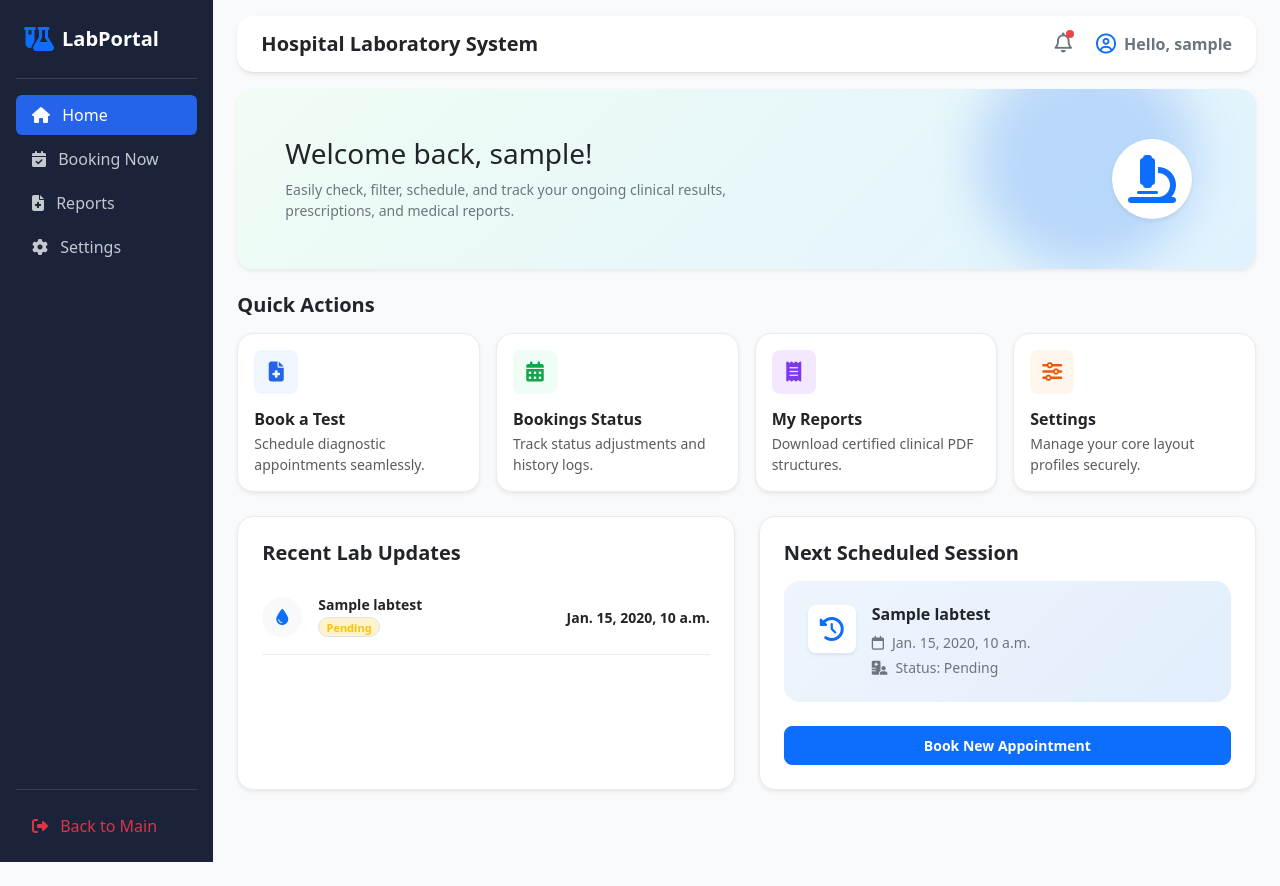
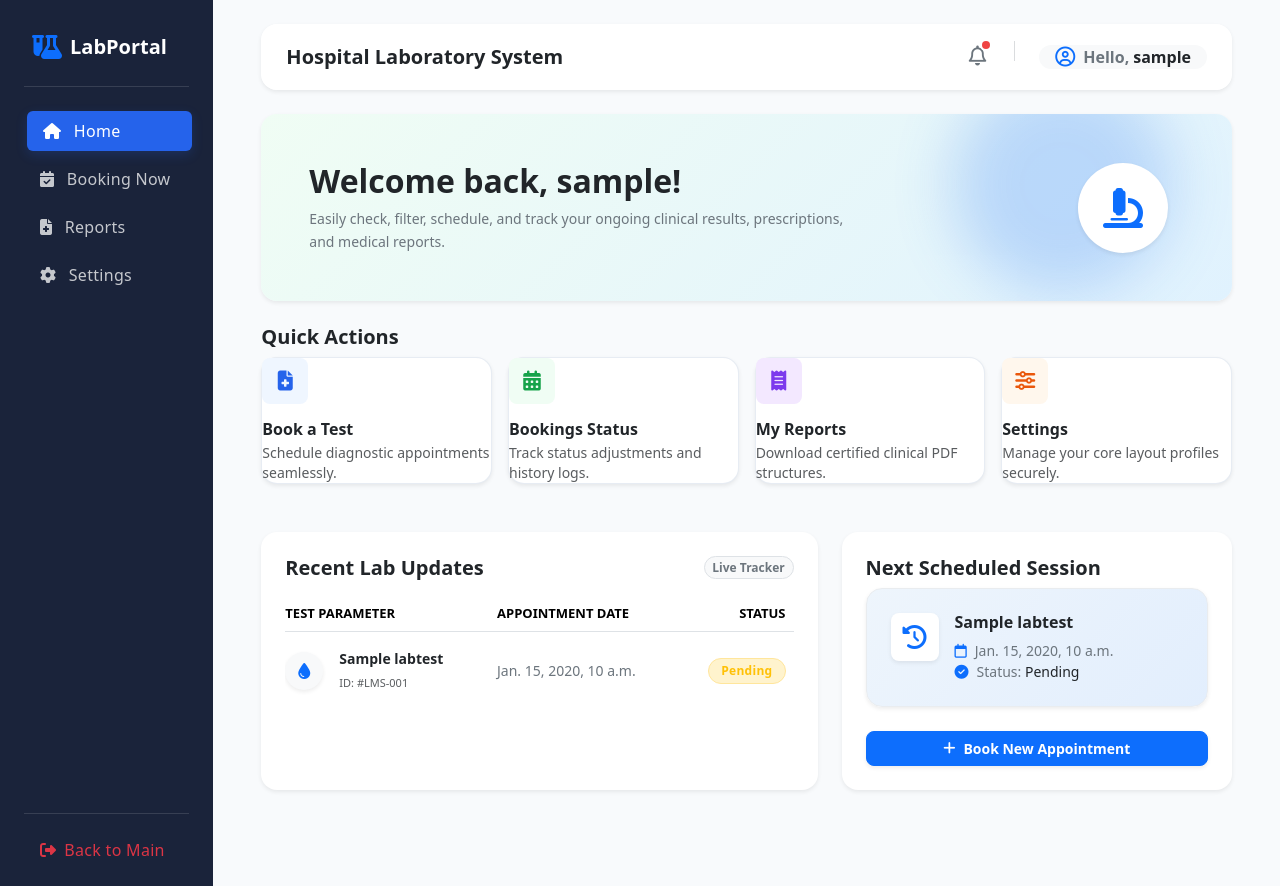
Before and after one commit to Ashagiri/Hos-Lab-Era, a Django app: page /dashboard/ in a window 1280 px wide. Before the commit the page ends 862 px from the top, so only its background shows below. Run offline with Django 5.2, Linux system fonts and the light colour scheme; a user stored in the database is signed in; tables that the repository leaves empty hold one stand-in row (values such as "Sample post").

Commit message:
Refactor: Update user session redirection to dashboard and enhance dashboard layout with improved styling and functionality

```diff
--- a/core/templates/laboratory/dashboard.html
+++ b/core/templates/laboratory/dashboard.html
@@ -12,51 +12,84 @@
     <style>
       :root {
         --sidebar-bg: #1a233a;
-        --card-hover-transform: translateY(-5px);
+        --card-hover-transform: translateY(-6px);
+        --transition-smooth: all 0.3s cubic-bezier(0.4, 0, 0.2, 1);
       }
 
       body {
         background-color: #f8fafc;
         min-height: 100vh;
         font-family: system-ui, -apple-system, "Segoe UI", Roboto, sans-serif;
+        -webkit-font-smoothing: antialiased;
       }
 
+      /* Glassmorphism Cards */
       .glass-card {
-        background-color: rgba(255, 255, 255, 0.9) !important;
-        backdrop-filter: blur(8px);
-        -webkit-backdrop-filter: blur(8px);
+        background: rgba(255, 255, 255, 0.95) !important;
+        backdrop-filter: blur(10px);
+        -webkit-backdrop-filter: blur(10px);
+        border: 1px solid rgba(255, 255, 255, 0.8) !important;
       }
 
+      /* Sidebar Navigation Link Styling */
       .sidebar-link {
-        transition: all 0.2s ease;
-        border-radius: 8px;
+        transition: var(--transition-smooth);
+        border-radius: 10px;
+        font-weight: 500;
+        letter-spacing: 0.3px;
       }
       .sidebar-link:hover, .sidebar-link.active {
-        background-color: rgba(255, 255, 255, 0.1) !important;
+        background-color: rgba(255, 255, 255, 0.08) !important;
+        transform: translateX(3px);
         opacity: 1 !important;
       }
       .sidebar-link.active {
         background-color: #2563eb !important;
+        box-shadow: 0 4px 12px rgba(37, 99, 235, 0.2);
       }
 
+      /* Interactive Dashboard Action Grid */
       .interactive-card {
         text-decoration: none;
         color: inherit;
-        transition: transform 0.25s ease, box-shadow 0.25s ease;
+        transition: var(--transition-smooth);
+        border: 1px solid rgba(226, 232, 240, 0.8) !important;
       }
       .interactive-card:hover {
         transform: var(--card-hover-transform);
-        box-shadow: 0 10px 20px rgba(0, 0, 0, 0.08) !important;
-        color: inherit;
+        box-shadow: 0 12px 24px rgba(0, 0, 0, 0.04) !important;
+        background: #ffffff !important;
+      }
+      .icon-box {
+        transition: var(--transition-smooth);
+      }
+      .interactive-card:hover .icon-box {
+        transform: scale(1.1);
       }
 
+      /* Clean Pill Status Indicators */
+      .status-pill {
+        font-weight: 600;
+        letter-spacing: 0.3px;
+        padding: 6px 12px;
+        border-radius: 30px;
+      }
+
+      /* Notification Badge Styling */
       .badge-notify {
         position: absolute;
-        top: -2px;
-        right: -2px;
-        padding: 4px;
+        top: 0px;
+        right: 0px;
+        width: 8px;
+        height: 8px;
         border-radius: 50%;
         background-color: #ef4444;
+        box-shadow: 0 0 0 2px #fff;
+      }
+
+      .section-card {
+        border: 1px solid rgba(226, 232, 240, 0.7);
+        transition: var(--transition-smooth);
       }
     </style>
   </head>
@@ -65,34 +98,34 @@
     <div class="container-fluid p-0">
       <div class="d-flex flex-column flex-md-row">
 
-        <div class="col-12 col-md-3 col-lg-2 text-white p-3 min-vh-md-100 position-sticky top-0 style-sticky" style="background-color: var(--sidebar-bg); z-index: 1000;">
+        <div class="col-12 col-md-3 col-lg-2 text-white p-4 min-vh-md-100 position-sticky top-0" style="background-color: var(--sidebar-bg); z-index: 1000;">
           <div class="d-flex flex-row flex-md-column h-100 justify-content-between justify-content-md-start">
 
             <div class="w-100">
               <div class="d-flex align-items-center mb-0 mb-md-4 px-2 pt-2">
-                <i class="fa-solid fa-flask-vial fs-4 text-primary me-2"></i>
-                <span class="fs-5 fw-bold d-none d-sm-inline">LabPortal</span>
+                <i class="fa-solid fa-flask-vial fs-4 text-primary me-2 animate-pulse"></i>
+                <span class="fs-5 fw-bold tracking-tight d-none d-sm-inline">LabPortal</span>
               </div>
-              <hr class="text-white-50 d-none d-md-block my-3">
+              <hr class="text-white-50 d-none d-md-block my-4">
 
-              <ul class="nav nav-pills flex-row flex-md-column justify-content-around justify-content-md-start gap-1 w-100">
+              <ul class="nav nav-pills flex-row flex-md-column justify-content-around justify-content-md-start gap-2 w-100">
                 <li class="nav-item flex-fill flex-md-initial">
-                  <a href="{% url 'dashboard' %}" class="nav-link active sidebar-link text-white py-2 px-3">
+                  <a href="{% url 'dashboard' %}" class="nav-link active sidebar-link text-white py-2.5 px-3">
                     <i class="fa-solid fa-house me-0 me-md-2"></i> <span class="d-none d-md-inline">Home</span>
                   </a>
                 </li>
                 <li class="nav-item flex-fill flex-md-initial">
-                  <a href="{% url 'booking' %}" class="nav-link sidebar-link text-white opacity-75 py-2 px-3">
+                  <a href="{% url 'booking' %}" class="nav-link sidebar-link text-white opacity-75 py-2.5 px-3">
                     <i class="fa-solid fa-calendar-check me-0 me-md-2"></i> <span class="d-none d-md-inline">Booking Now</span>
                   </a>
                 </li>
                 <li class="nav-item flex-fill flex-md-initial">
-                  <a href="#" class="nav-link sidebar-link text-white opacity-75 py-2 px-3">
+                  <a href="#" class="nav-link sidebar-link text-white opacity-75 py-2.5 px-3">
                     <i class="fa-solid fa-file-medical me-0 me-md-2"></i> <span class="d-none d-md-inline">Reports</span>
                   </a>
                 </li>
                 <li class="nav-item flex-fill flex-md-initial">
-                  <a href="#" class="nav-link sidebar-link text-white opacity-75 py-2 px-3">
+                  <a href="#" class="nav-link sidebar-link text-white opacity-75 py-2.5 px-3">
                     <i class="fa-solid fa-gear me-0 me-md-2"></i> <span class="d-none d-md-inline">Settings</span>
                   </a>
                 </li>
@@ -100,8 +133,8 @@
             </div>
 
             <div class="mt-0 mt-md-auto pt-2 w-100 d-none d-md-block">
-              <hr class="text-white-50 my-3">
-              <a href="{% url 'home' %}" class="nav-link sidebar-link text-danger py-2 px-3">
+              <hr class="text-white-50 my-4">
+              <a href="{% url 'home' %}" class="nav-link sidebar-link text-danger py-2.5 px-3 d-flex align-items-center">
                 <i class="fa-solid fa-right-from-bracket me-2"></i> <span>Back to Main</span>
               </a>
             </div>
@@ -109,43 +142,44 @@
           </div>
         </div>
 
-        <div class="col-12 col-md-9 col-lg-10 min-vh-100 pb-5 px-3 px-md-4">
+        <div class="col-12 col-md-9 col-lg-10 min-vh-100 pb-5 px-3 px-md-5">
 
-          <nav class="navbar navbar-light bg-white border-bottom rounded-4 px-4 py-3 my-3 shadow-sm glass-card">
+          <nav class="navbar navbar-light bg-white border-0 rounded-4 px-4 py-3 my-4 shadow-sm glass-card">
             <div class="container-fluid p-0 d-flex justify-content-between align-items-center">
-              <h4 class="mb-0 fw-bold text-dark fs-5 fs-sm-4">Hospital Laboratory System</h4>
-              <div class="d-flex align-items-center gap-3">
-                <a href="#" class="text-secondary text-decoration-none position-relative me-2">
+              <h4 class="mb-0 fw-bold text-dark fs-5 fs-sm-4 tracking-tight">Hospital Laboratory System</h4>
+              <div class="d-flex align-items-center gap-4">
+                <a href="#" class="text-secondary text-decoration-none position-relative p-1">
                   <i class="fa-regular fa-bell fs-5"></i>
                   <span class="badge-notify"></span>
                 </a>
-                <span class="fw-semibold text-secondary d-flex align-items-center">
+                <div class="vr bg-secondary opacity-25 d-none d-sm-block" style="height: 20px;"></div>
+                <span class="fw-semibold text-secondary d-flex align-items-center bg-light px-3 py-1.5 rounded-pill fs-7">
                   <i class="fa-regular fa-circle-user fs-5 me-2 text-primary"></i>
-                  Hello, {{ request.user.username }}
+                  Hello, <strong class="text-dark ms-1">{{ request.user.username }}</strong>
                 </span>
               </div>
             </div>
           </nav>
 
           <div class="mb-4">
-            <div class="card border-0 rounded-4 overflow-hidden shadow-sm"
-                 style="background: linear-gradient(135deg, #f0fdf4 0%, #e0f2fe 100%); min-height: 160px;">
+            <div class="card border-0 rounded-4 overflow-hidden shadow-sm section-card"
+                 style="background: linear-gradient(135deg, #f0fdf4 0%, #e0f2fe 100%); min-height: 180px;">
 
               <div class="position-absolute rounded-circle opacity-25"
-                   style="top: -40px; right: 60px; width: 220px; height: 220px; background-color: #3b82f6; filter: blur(24px); z-index: 1;">
+                   style="top: -40px; right: 60px; width: 220px; height: 220px; background-color: #3b82f6; filter: blur(30px); z-index: 1;">
               </div>
 
               <div class="card-body p-4 p-md-5 d-flex align-items-center">
                 <div class="row align-items-center g-3 w-100">
                   <div class="col-12 col-md-8 position-relative" style="z-index: 2;">
-                    <h2 class="card-title fw-extrabold text-dark mb-2 fs-3">Welcome back, {{ request.user.username }}!</h2>
-                    <p class="card-text text-secondary mb-0 small" style="max-width: 500px; line-height: 1.5;">
+                    <h2 class="card-title fw-bold text-dark mb-2 fs-2 tracking-tight">Welcome back, {{ request.user.username }}!</h2>
+                    <p class="card-text text-secondary mb-0" style="max-width: 540px; line-height: 1.6; font-size: 14px;">
                       Easily check, filter, schedule, and track your ongoing clinical results, prescriptions, and medical reports.
                     </p>
                   </div>
                   <div class="col-12 col-md-4 d-none d-md-flex justify-content-end position-relative" style="z-index: 2;">
-                    <div class="bg-white p-3 rounded-circle shadow-sm">
-                      <i class="fa-solid fa-microscope text-primary" style="font-size: 3rem;"></i>
+                    <div class="bg-white p-3.5 rounded-circle shadow-sm d-flex align-items-center justify-content-center" style="width: 90px; height: 90px;">
+                      <i class="fa-solid fa-microscope text-primary" style="font-size: 2.5rem;"></i>
                     </div>
                   </div>
                 </div>
@@ -153,119 +187,144 @@
             </div>
           </div>
 
-          <div class="mb-4">
-            <h5 class="fw-bold text-dark mb-3">Quick Actions</h5>
+          <div class="mb-5">
+            <h5 class="fw-bold text-dark mb-3.5 tracking-tight">Quick Actions</h5>
 
-            <div class="row g-3 mb-4">
+            <div class="row g-3 mb-5">
               <div class="col-6 col-lg-3">
-                <a href="{% url 'booking' %}" class="card h-100 border border-light-subtle rounded-4 p-3 shadow-sm interactive-card bg-white">
-                  <div class="d-flex align-items-center justify-content-center rounded-3 mb-3" style="width: 44px; height: 44px; background-color: #eff6ff; color: #2563eb;">
+                <a href="{% url 'booking' %}" class="card h-100 rounded-4 p-3.5 shadow-sm interactive-card bg-white">
+                  <div class="d-flex align-items-center justify-content-center rounded-3 mb-3 icon-box" style="width: 46px; height: 46px; background-color: #eff6ff; color: #2563eb;">
                     <i class="fa-solid fa-file-medical fs-5"></i>
                 </div>
-                  <h6 class="fw-bold mb-1 text-dark">Book a Test</h6>
-                  <p class="text-muted small mb-0 d-none d-sm-block">Schedule diagnostic appointments seamlessly.</p>
+                  <h6 class="fw-bold mb-1 text-dark fs-6">Book a Test</h6>
+                  <p class="text-muted small mb-0 d-none d-sm-block style-desc" style="line-height: 1.4;">Schedule diagnostic appointments seamlessly.</p>
                 </a>
               </div>
 
               <div class="col-6 col-lg-3">
-                <a href="#my-bookings" class="card h-100 border border-light-subtle rounded-4 p-3 shadow-sm interactive-card bg-white">
-                  <div class="d-flex align-items-center justify-content-center rounded-3 mb-3" style="width: 44px; height: 44px; background-color: #f0fdf4; color: #16a34a;">
+                <a href="#my-bookings" class="card h-100 rounded-4 p-3.5 shadow-sm interactive-card bg-white">
+                  <div class="d-flex align-items-center justify-content-center rounded-3 mb-3 icon-box" style="width: 46px; height: 46px; background-color: #f0fdf4; color: #16a34a;">
                     <i class="fa-solid fa-calendar-days fs-5"></i>
                   </div>
-                  <h6 class="fw-bold mb-1 text-dark">Bookings Status</h6>
-                  <p class="text-muted small mb-0 d-none d-sm-block">Track status adjustments and history logs.</p>
+                  <h6 class="fw-bold mb-1 text-dark fs-6">Bookings Status</h6>
+                  <p class="text-muted small mb-0 d-none d-sm-block style-desc" style="line-height: 1.4;">Track status adjustments and history logs.</p>
                 </a>
               </div>
 
               <div class="col-6 col-lg-3">
-                <a href="#" class="card h-100 border border-light-subtle rounded-4 p-3 shadow-sm interactive-card bg-white">
-                  <div class="d-flex align-items-center justify-content-center rounded-3 mb-3" style="width: 44px; height: 44px; background-color: #f3e8ff; color: #7c3aed;">
+                <a href="#" class="card h-100 rounded-4 p-3.5 shadow-sm interactive-card bg-white">
+                  <div class="d-flex align-items-center justify-content-center rounded-3 mb-3 icon-box" style="width: 46px; height: 46px; background-color: #f3e8ff; color: #7c3aed;">
                     <i class="fa-solid fa-receipt fs-5"></i>
                   </div>
-                  <h6 class="fw-bold mb-1 text-dark">My Reports</h6>
-                  <p class="text-muted small mb-0 d-none d-sm-block">Download certified clinical PDF structures.</p>
+                  <h6 class="fw-bold mb-1 text-dark fs-6">My Reports</h6>
+                  <p class="text-muted small mb-0 d-none d-sm-block style-desc" style="line-height: 1.4;">Download certified clinical PDF structures.</p>
                 </a>
               </div>
 
               <div class="col-6 col-lg-3">
-                <a href="#" class="card h-100 border border-light-subtle rounded-4 p-3 shadow-sm interactive-card bg-white">
-                  <div class="d-flex align-items-center justify-content-center rounded-3 mb-3" style="width: 44px; height: 44px; background-color: #fff7ed; color: #ea580c;">
+                <a href="#" class="card h-100 rounded-4 p-3.5 shadow-sm interactive-card bg-white">
+                  <div class="d-flex align-items-center justify-content-center rounded-3 mb-3 icon-box" style="width: 46px; height: 46px; background-color: #fff7ed; color: #ea580c;">
                     <i class="fa-solid fa-sliders fs-5"></i>
                   </div>
-                  <h6 class="fw-bold mb-1 text-dark">Settings</h6>
-                  <p class="text-muted small mb-0 d-none d-sm-block">Manage your core layout profiles securely.</p>
+                  <h6 class="fw-bold mb-1 text-dark fs-6">Settings</h6>
+                  <p class="text-muted small mb-0 d-none d-sm-block style-desc" style="line-height: 1.4;">Manage your core layout profiles securely.</p>
                 </a>
               </div>
             </div>
 
             <div class="row g-4">
-              <div class="col-12 col-lg-6">
-                <div class="card h-100 border border-light-subtle rounded-4 p-4 bg-white shadow-sm d-flex flex-column justify-content-between">
-                  <div>
-                    <h5 class="fw-bold mb-3 text-dark">Recent Lab Updates</h5>
+
+              <div class="col-12 col-lg-7">
+                <div class="card h-100 border-0 rounded-4 p-4 bg-white shadow-sm section-card">
+                  <div class="d-flex justify-content-between align-items-center mb-3">
+                    <h5 class="fw-bold mb-0 text-dark tracking-tight">Recent Lab Updates</h5>
+                    <span class="badge bg-light text-secondary rounded-pill px-2.5 py-1.5 fs-7 border">Live Tracker</span>
+                  </div>
 
                   {% if appointments %}
-                      {% for appointment in appointments|slice:":3" %}
-                      <div class="d-flex align-items-center justify-content-between py-3 border-bottom border-light-subtle">
+                    <div class="table-responsive">
+                      <table class="table table-borderless align-middle mb-0">
+                        <thead>
+                          <tr class="text-secondary border-bottom" style="font-size: 13px;">
+                            <th class="pb-2 ps-0">TEST PARAMETER</th>
+                            <th class="pb-2">APPOINTMENT DATE</th>
+                            <th class="pb-2 text-end">STATUS</th>
+                          </tr>
+                        </thead>
+                        <tbody class="divide-y">
+                          {% for appointment in appointments|slice:":4" %}
+                          <tr class="border-bottom-dashed">
+                            <td class="py-3 ps-0">
                               <div class="d-flex align-items-center gap-3">
-                          <div class="d-flex align-items-center justify-content-center rounded-circle bg-light text-primary" style="width: 40px; height: 40px;">
-                            <i class="fa-solid fa-droplet"></i>
+                                <div class="d-flex align-items-center justify-content-center rounded-circle bg-light text-primary flex-shrink-0 shadow-sm" style="width: 38px; height: 38px;">
+                                  <i class="fa-solid fa-droplet fs-6"></i>
                                 </div>
                                 <div>
-                            <h6 class="fw-bold mb-0 text-dark" style="font-size: 14px;">{{ appointment.test.test_name }}</h6>
-                            <span class="badge {% if appointment.status == 'Pending' %}bg-warning-subtle text-warning{% else %}bg-success-subtle text-success{% endif %} border rounded-pill" style="font-size: 11px;">
+                                  <span class="fw-bold text-dark d-block" style="font-size: 14px;">{{ appointment.test.test_name }}</span>
+                                  <small class="text-muted" style="font-size: 11px;">ID: #LMS-00{{ appointment.id }}</small>
+                                </div>
+                              </div>
+                            </td>
+                            <td class="py-3 text-secondary small fw-medium">
+                              {{ appointment.appointment_date }}
+                            </td>
+                            <td class="py-3 text-end">
+                              <span class="badge status-pill {% if appointment.status == 'Pending' %}bg-warning-subtle text-warning border border-warning-subtle{% else %}bg-success-subtle text-success border border-success-subtle{% endif %} fs-8">
                                 {{ appointment.status }}
                               </span>
+                            </td>
+                          </tr>
+                          {% endfor %}
+                        </tbody>
+                      </table>
                     </div>
+                  {% else %}
+                    <div class="text-center py-5">
+                      <i class="fa-solid fa-folder-open text-muted mb-2 fs-2 d-block opacity-50"></i>
+                      <p class="text-muted small mb-0">No recent laboratory records located.</p>
                     </div>
-                        <div class="text-end">
-                          <div class="small fw-semibold text-dark">{{ appointment.appointment_date }}</div>
-                        </div>
-                      </div>
-                      {% endfor %}
-                    {% else %}
-                      <p class="text-muted small">No recent lab updates found.</p>
                   {% endif %}
-
-                  </div>
                 </div>
               </div>
 
-              <div class="col-12 col-lg-6" id="my-bookings">
-                <div class="card h-100 border border-light-subtle rounded-4 p-4 bg-white shadow-sm d-flex flex-column justify-content-between">
+              <div class="col-12 col-lg-5" id="my-bookings">
+                <div class="card h-100 border-0 rounded-4 p-4 bg-white shadow-sm section-card d-flex flex-column justify-content-between">
                   <div>
-                    <h5 class="fw-bold mb-3 text-dark">Next Scheduled Session</h5>
+                    <h5 class="fw-bold mb-3.5 text-dark tracking-tight">Next Scheduled Session</h5>
 
                     {% if appointments %}
                       {% with next_booking=appointments.0 %}
-                      <div class="rounded-4 p-4 d-flex align-items-start gap-3" style="background: linear-gradient(135deg, #eef5fc 0%, #e2eefd 100%);">
+                      <div class="rounded-4 p-4 shadow-sm border border-light-subtle position-relative overflow-hidden" style="background: linear-gradient(135deg, #eef5fc 0%, #e2eefd 100%);">
+                        <div class="d-flex align-items-start gap-3 position-relative" style="z-index: 2;">
                           <div class="d-flex align-items-center justify-content-center rounded-3 bg-white text-primary flex-shrink-0 shadow-sm" style="width: 48px; height: 48px;">
                             <i class="fa-solid fa-clock-rotate-left fs-4"></i>
                           </div>
 
                           <div>
-                          <h5 class="fw-bold text-dark mb-2" style="font-size: 16px;">{{ next_booking.test.test_name }}</h5>
-                          <div class="text-secondary small mb-1"><i class="fa-regular fa-calendar me-2"></i>{{ next_booking.appointment_date }}</div>
-                          <div class="text-secondary small"><i class="fa-solid fa-hospital-user me-2"></i>Status: {{ next_booking.status }}</div>
+                            <h5 class="fw-bold text-dark mb-2.5" style="font-size: 16px;">{{ next_booking.test.test_name }}</h5>
+                            <div class="text-secondary small mb-1.5 fw-medium"><i class="fa-regular fa-calendar text-primary me-2"></i>{{ next_booking.appointment_date }}</div>
+                            <div class="text-secondary small fw-medium"><i class="fa-solid fa-circle-check text-primary me-2"></i>Status: <span class="text-dark font-semibold">{{ next_booking.status }}</span></div>
+                          </div>
                         </div>
                       </div>
                       {% endwith %}
                     {% else %}
-                      <div class="p-3 text-center border rounded-4 bg-light text-muted small">
-                        You have no scheduled test sessions at this time.
+                      <div class="p-4 text-center border border-dashed rounded-4 bg-light text-muted small my-auto">
+                        <i class="fa-regular fa-calendar-check d-block fs-3 mb-2 opacity-50 text-secondary"></i>
+                        You have no scheduled clinical test profiles open.
                       </div>
                     {% endif %}
                   </div>
 
                   <div class="mt-4">
-                    <a href="{% url 'booking' %}" class="btn btn-primary fw-semibold rounded-3 px-4 py-2 w-100" style="font-size: 14px;">
-                      Book New Appointment
+                    <a href="{% url 'booking' %}" class="btn btn-primary fw-semibold rounded-3 px-4 py-2.5 w-100 shadow-sm d-flex align-items-center justify-content-center gap-2" style="font-size: 14px; transition: var(--transition-smooth);">
+                      <i class="fa-solid fa-plus fs-7"></i> Book New Appointment
                     </a>
                   </div>
                 </div>
               </div>
+
             </div>
-
           </div>
 
         </div>
--- a/core/urls.py
+++ b/core/urls.py
@@ -14,10 +14,11 @@
     # This keeps your booking page over at http://127.0.0.1:8000/booking/
     path('booking/', booking_view, name='booking'),
 
+    # NEW: Add this line for your dashboard layout page
+    path('dashboard/', dashboard_view, name='dashboard'),
+
     path('accounts/register/', register_view, name='register'),
     path('accounts/login/', login_view, name='login'),
-
-    path('dashboard/', dashboard_view, name='dashboard'),
 ]
 
 if settings.DEBUG:
```
Also changed, not shown: accounts/views.py (+3 -4 lines), laboratory/admin.py (+5 -2 lines). Lines whose indentation alone changed are shown as unchanged.
